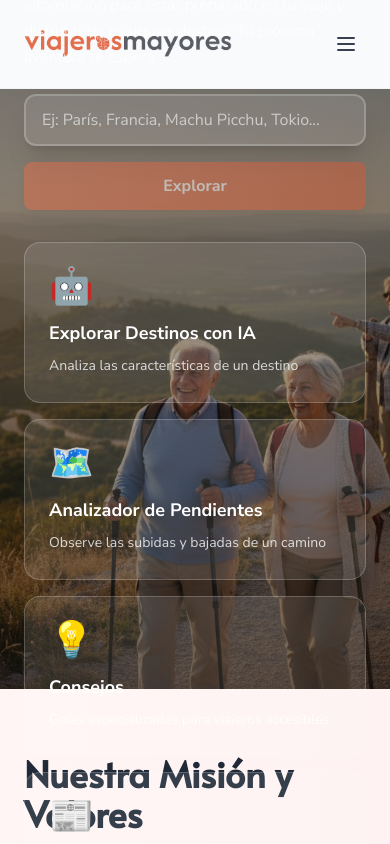
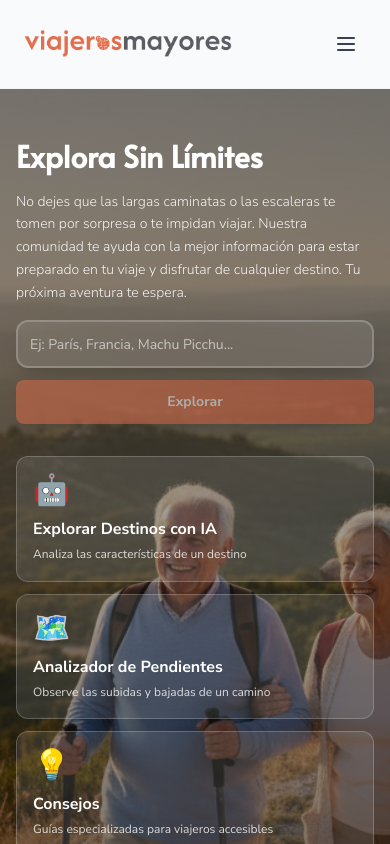
Before and after one commit to yagodurcak/viajeros-mayores, a Next.js app: page / in a window 390 px wide. Shown: the top 844 px of the page. Built offline with nearby package versions, Linux system fonts and the light colour scheme; no server answers; the database is empty.

Commit message:
Refactor Hero and Search components for improved responsiveness and UI consistency. Adjust layout, spacing, and typography for better user experience across devices. Enhance search input styles and button responsiveness in both components.

```diff
--- a/app/(home)/_components/Hero/Hero.tsx
+++ b/app/(home)/_components/Hero/Hero.tsx
@@ -37,7 +37,7 @@
   ];
 
   return (
-    <section className="relative text-white py-16 md:py-20 px-6 h-[600px] md:h-[700px] flex items-center">
+    <section className="relative text-white py-12 md:py-20 px-4 sm:px-6 min-h-[600px] md:min-h-[700px] flex items-center">
       {/* Background Image */}
       <div className="absolute inset-0">
         <Image
@@ -52,13 +52,13 @@
 
       {/* Content */}
       <div className="relative z-10 max-w-6xl mx-auto w-full">
-        <div className="grid md:grid-cols-2 gap-8 md:gap-12 items-center">
+        <div className="flex flex-col md:grid md:grid-cols-2 gap-8 md:gap-12 items-start md:items-center">
           {/* Left Column - Main Content */}
-          <div className="space-y-6 md:space-y-8">
-            <h1 className="text-4xl md:text-5xl lg:text-6xl font-bold leading-tight font-alata">
+          <div className="w-full space-y-4 md:space-y-6 lg:space-y-8">
+            <h1 className="text-3xl sm:text-4xl md:text-5xl lg:text-6xl font-bold leading-tight font-alata">
               Explora Sin Límites
             </h1>
-            <p className="text-base md:text-lg lg:text-xl text-white/90 font-light leading-relaxed max-w-xl">
+            <p className="text-sm sm:text-base md:text-lg lg:text-xl text-white/90 font-light leading-relaxed max-w-xl">
               No dejes que las largas caminatas o las escaleras te tomen por
               sorpresa o te impidan viajar. Nuestra comunidad te ayuda con la
               mejor información para estar preparado en tu viaje y disfrutar de
@@ -75,16 +75,16 @@
                   );
                 }
               }}
-              className="w-full max-w-2xl flex flex-col gap-4 md:flex-row md:items-center"
+              className="w-full max-w-2xl flex flex-col gap-3 md:flex-row md:items-center md:gap-4"
             >
               <div
                 className={`relative flex-1 rounded-xl border-2 bg-white/10 backdrop-blur-md shadow-2xl transition-all duration-300 ${
                   isFocused
-                    ? 'border-white/60 scale-[1.02] shadow-2xl'
+                    ? 'border-white/60 scale-[1.01] md:scale-[1.02] shadow-2xl'
                     : 'border-white/20 shadow-xl'
                 }`}
               >
-                <div className="px-4 py-3 md:px-6 md:py-4">
+                <div className="px-3 py-2.5 sm:px-4 sm:py-3 md:px-6 md:py-4">
                   {/* Input */}
                   <input
                     type="text"
@@ -92,8 +92,8 @@
                     onChange={(e) => setSearchQuery(e.target.value)}
                     onFocus={() => setIsFocused(true)}
                     onBlur={() => setIsFocused(false)}
-                    placeholder="Ej: París, Francia, Machu Picchu, Tokio..."
-                    className="w-full bg-transparent text-base text-white placeholder:text-white/60 focus:outline-none md:text-lg"
+                    placeholder="Ej: París, Francia, Machu Picchu..."
+                    className="w-full bg-transparent text-sm sm:text-base text-white placeholder:text-white/60 focus:outline-none md:text-lg"
                   />
                 </div>
               </div>
@@ -102,7 +102,7 @@
               <button
                 type="submit"
                 disabled={!searchQuery.trim()}
-                className="flex-shrink-0 rounded-lg bg-gradient-to-r from-[#E36E4A] to-[#D45A36] px-6 py-3 font-bold text-white shadow-lg transition-all hover:from-[#D45A36] hover:to-[#C04A26] hover:shadow-xl disabled:cursor-not-allowed disabled:opacity-50 disabled:hover:from-[#E36E4A] disabled:hover:to-[#D45A36] md:px-8 md:py-4"
+                className="w-full md:w-auto flex-shrink-0 rounded-lg bg-gradient-to-r from-[#E36E4A] to-[#D45A36] px-6 py-3 font-bold text-white shadow-lg transition-all hover:from-[#D45A36] hover:to-[#C04A26] hover:shadow-xl disabled:cursor-not-allowed disabled:opacity-50 disabled:hover:from-[#E36E4A] disabled:hover:to-[#D45A36] md:px-8 md:py-4 text-sm sm:text-base"
               >
                 Explorar
               </button>
@@ -110,20 +110,20 @@
           </div>
 
           {/* Right Column - Feature Cards */}
-          <div className="grid grid-cols-1 sm:grid-cols-2 gap-4">
+          <div className="w-full grid grid-cols-1 sm:grid-cols-2 md:grid-cols-2 gap-3 sm:gap-4">
             {features.map((feature, index) => (
               <Link
                 key={index}
                 href={feature.link}
-                className="group backdrop-blur-none bg-white/10 hover:bg-white/20 border border-white/20 rounded-2xl p-6 transition-all duration-300 hover:scale-105 hover:shadow-2xl"
+                className="group backdrop-blur-none bg-white/10 hover:bg-white/20 border border-white/20 rounded-xl sm:rounded-2xl p-4 sm:p-5 md:p-6 transition-all duration-300 hover:scale-105 hover:shadow-2xl"
               >
-                <div className="text-4xl mb-3 transform group-hover:scale-110 transition-transform duration-300">
+                <div className="text-3xl sm:text-4xl mb-2 sm:mb-3 transform group-hover:scale-110 transition-transform duration-300">
                   {feature.icon}
                 </div>
-                <h3 className="text-lg font-bold mb-2 text-white">
+                <h3 className="text-base sm:text-lg font-bold mb-1 sm:mb-2 text-white">
                   {feature.title}
                 </h3>
-                <p className="text-sm text-white/80 leading-relaxed">
+                <p className="text-xs sm:text-sm text-white/80 leading-relaxed">
                   {feature.description}
                 </p>
               </Link>
--- a/app/search/page.tsx
+++ b/app/search/page.tsx
@@ -68,7 +68,7 @@
   return (
     <div className="min-h-screen bg-gradient-to-br from-gray-50 via-white to-gray-50">
       {/* Hero Section */}
-      <section className="relative overflow-hidden bg-gradient-to-br from-[#E36E4A] via-[#D45A36] to-[#C04A26] py-8 md:py-12">
+      <section className="relative overflow-hidden bg-gradient-to-br from-[#E36E4A] via-[#D45A36] to-[#C04A26] py-10 sm:py-12 md:py-16">
         {/* Background Pattern */}
         <div className="absolute inset-0 opacity-10">
           <div
@@ -80,39 +80,42 @@
         </div>
 
         {/* Decorative Elements */}
-        <div className="absolute top-10 left-10 h-20 w-20 rounded-full bg-white/10 blur-2xl"></div>
-        <div className="absolute bottom-10 right-10 h-32 w-32 rounded-full bg-white/10 blur-3xl"></div>
-        <div className="absolute top-1/2 left-1/4 h-16 w-16 rounded-full bg-white/5 blur-xl"></div>
+        <div className="absolute top-5 left-5 sm:top-10 sm:left-10 h-16 w-16 sm:h-20 sm:w-20 rounded-full bg-white/10 blur-2xl"></div>
+        <div className="absolute bottom-5 right-5 sm:bottom-10 sm:right-10 h-24 w-24 sm:h-32 sm:w-32 rounded-full bg-white/10 blur-3xl"></div>
+        <div className="absolute top-1/2 left-1/4 h-12 w-12 sm:h-16 sm:w-16 rounded-full bg-white/5 blur-xl"></div>
 
         {/* Content */}
-        <div className="relative mx-auto max-w-5xl px-4">
+        <div className="relative mx-auto max-w-5xl px-4 sm:px-6">
           <div className="text-center">
             {/* Title */}
-            <div className="mb-4">
-              <h1 className="mb-2 text-4xl font-bold text-white md:text-5xl lg:text-6xl">
+            <div className="mb-4 sm:mb-6">
+              <h1 className="mb-2 sm:mb-3 text-3xl sm:text-4xl md:text-5xl lg:text-6xl font-bold text-white">
                 Explora el Mundo
               </h1>
-              <p className="mx-auto max-w-2xl text-lg text-white/95 md:text-xl">
+              <p className="mx-auto max-w-2xl text-sm sm:text-base md:text-lg lg:text-xl text-white/95">
                 Información detallada sobre cualquier destino del mundo con la
                 ayuda de nuestro agente entrenado de inteligencia artificial
               </p>
             </div>
 
             {/* Search Input in Hero */}
-            <form onSubmit={handleSearch} className="mx-auto mt-6 max-w-3xl">
+            <form
+              onSubmit={handleSearch}
+              className="mx-auto mt-4 sm:mt-6 max-w-3xl"
+            >
               <div
-                className={`relative rounded-2xl border-2 bg-white shadow-2xl transition-all duration-300 ${
+                className={`relative rounded-xl sm:rounded-2xl border-2 bg-white shadow-2xl transition-all duration-300 ${
                   isFocused
-                    ? 'border-white scale-105 shadow-2xl'
+                    ? 'border-white scale-[1.01] sm:scale-[1.02] md:scale-105 shadow-2xl'
                     : 'border-white/30 shadow-xl'
                 }`}
               >
-                <div className="flex flex-col gap-4 p-4 md:flex-row md:items-center md:gap-4 md:p-6">
+                <div className="flex flex-col sm:flex-row gap-3 sm:gap-4 p-3 sm:p-4 md:p-6 sm:items-center">
                   {/* Search Icon */}
-                  <div className="flex-shrink-0">
-                    <div className="flex h-12 w-12 items-center justify-center rounded-xl bg-gradient-to-br from-[#E36E4A] to-[#D45A36] md:h-14 md:w-14">
+                  <div className="flex-shrink-0 hidden sm:flex">
+                    <div className="flex h-10 w-10 sm:h-12 sm:w-12 md:h-14 md:w-14 items-center justify-center rounded-lg sm:rounded-xl bg-gradient-to-br from-[#E36E4A] to-[#D45A36]">
                       <svg
-                        className="h-6 w-6 text-white md:h-7 md:w-7"
+                        className="h-5 w-5 sm:h-6 sm:w-6 md:h-7 md:w-7 text-white"
                         fill="none"
                         stroke="currentColor"
                         viewBox="0 0 24 24"
@@ -134,8 +137,8 @@
                     onChange={(e) => setSearchQuery(e.target.value)}
                     onFocus={() => setIsFocused(true)}
                     onBlur={() => setIsFocused(false)}
-                    placeholder="Ej: París, Francia, Machu Picchu, Tokio..."
-                    className="flex-1 bg-transparent text-base text-gray-900 placeholder:text-gray-400 focus:outline-none md:text-lg"
+                    placeholder="Ej: París, Francia, Machu Picchu..."
+                    className="flex-1 bg-transparent text-sm sm:text-base text-gray-900 placeholder:text-gray-400 focus:outline-none md:text-lg"
                     disabled={isLoading}
                   />
 
@@ -143,7 +146,7 @@
                   <button
                     type="submit"
                     disabled={!searchQuery.trim() || isLoading}
-                    className="flex-shrink-0 rounded-xl bg-gradient-to-r from-[#E36E4A] to-[#D45A36] px-8 py-4 font-bold text-white shadow-lg transition-all hover:from-[#D45A36] hover:to-[#C04A26] hover:shadow-xl disabled:cursor-not-allowed disabled:opacity-50 disabled:hover:from-[#E36E4A] disabled:hover:to-[#D45A36] md:px-10"
+                    className="w-full sm:w-auto flex-shrink-0 rounded-lg sm:rounded-xl bg-gradient-to-r from-[#E36E4A] to-[#D45A36] px-6 py-3 sm:py-3 md:py-4 font-bold text-white shadow-lg transition-all hover:from-[#D45A36] hover:to-[#C04A26] hover:shadow-xl disabled:cursor-not-allowed disabled:opacity-50 disabled:hover:from-[#E36E4A] disabled:hover:to-[#D45A36] md:px-10 text-sm sm:text-base"
                   >
                     {isLoading ? 'Buscando...' : 'Buscar'}
                   </button>
@@ -152,8 +155,8 @@
             </form>
 
             {/* Quick Suggestions */}
-            <div className="mt-4 flex flex-wrap justify-center gap-3">
-              <span className="text-sm font-medium text-white/90">
+            <div className="mt-4 sm:mt-6 flex flex-wrap justify-center gap-2 sm:gap-3">
+              <span className="w-full sm:w-auto text-xs sm:text-sm font-medium text-white/90 mb-1 sm:mb-0">
                 Búsquedas populares:
               </span>
               {['París', 'Tokio', 'Roma', 'Barcelona'].map((example) => (
@@ -163,7 +166,7 @@
                     setSearchQuery(example);
                     performSearch(example);
                   }}
-                  className="rounded-full border border-white/30 bg-white/10 px-4 py-2 text-sm text-white backdrop-blur-sm transition-all hover:bg-white/20 hover:border-white/50"
+                  className="rounded-full border border-white/30 bg-white/10 px-3 py-1.5 sm:px-4 sm:py-2 text-xs sm:text-sm text-white backdrop-blur-sm transition-all hover:bg-white/20 hover:border-white/50"
                 >
                   {example}
                 </button>
```
